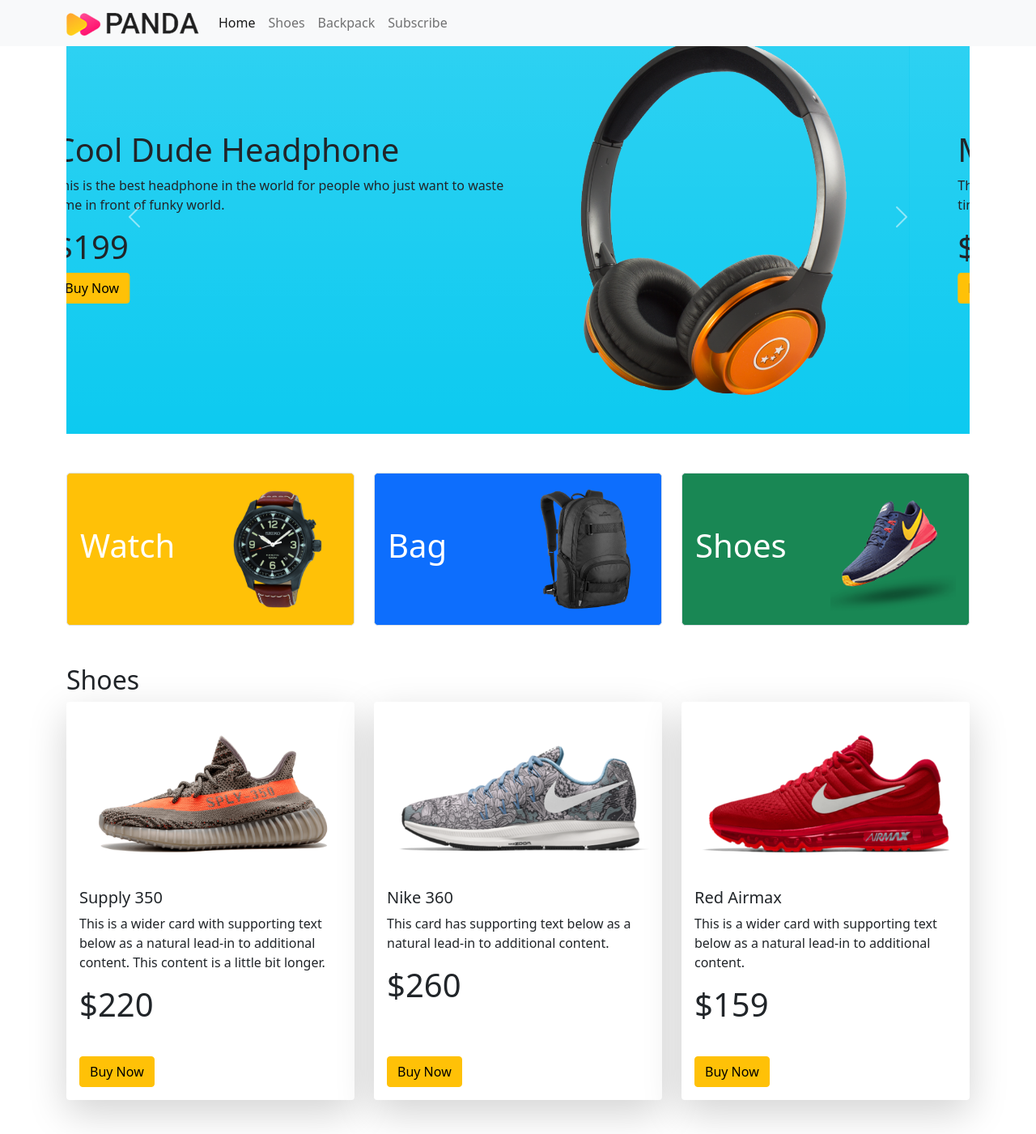
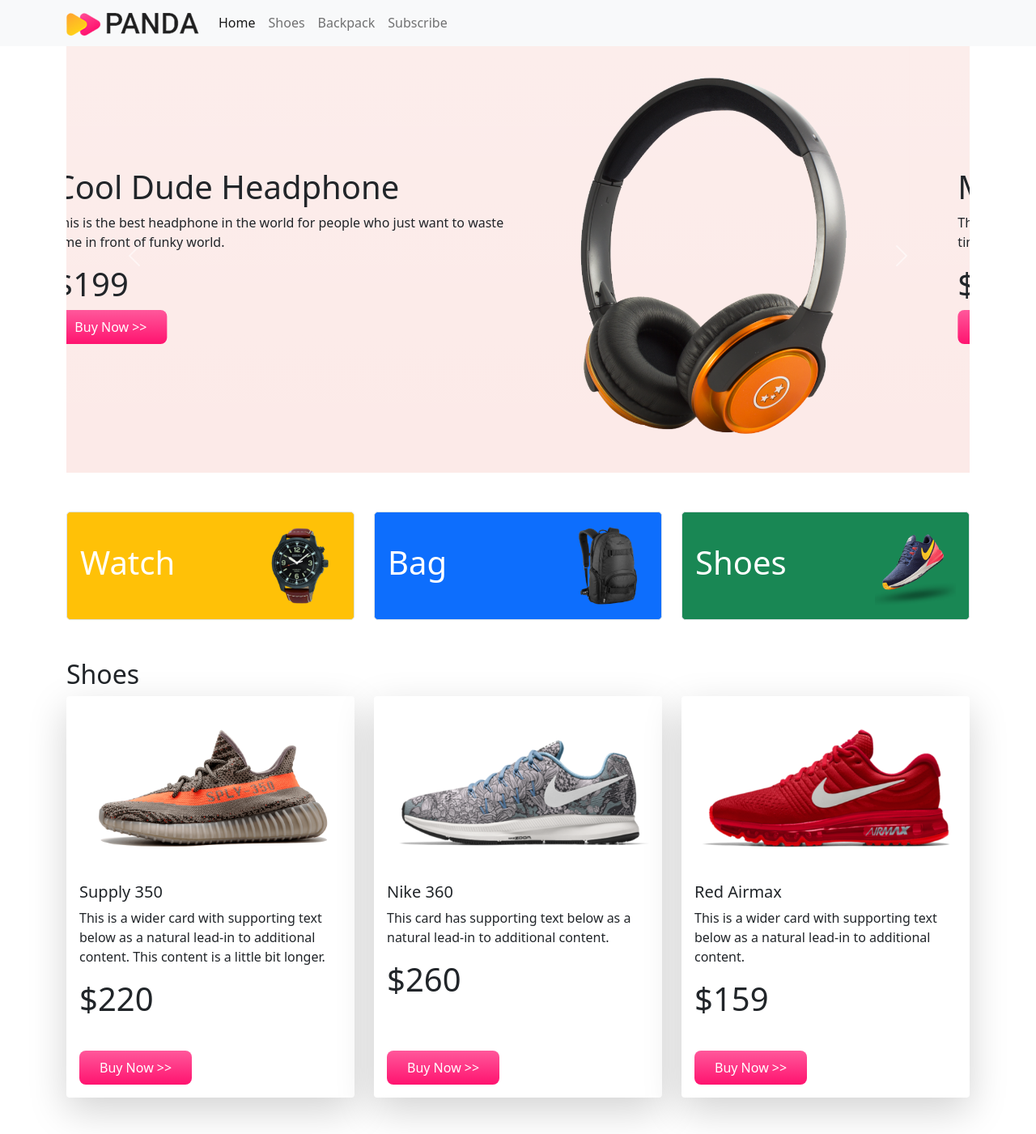
Before and after one commit to khudroo/panda-commerce-bootstrap, a plain HTML site: page index.html in a window 1280 px wide. Shown: the top 1401 px of the page at 81% size. Drawn offline with nearby package versions, Linux system fonts and the light colour scheme.

Commit message:
full website

```diff
--- a/index.html
+++ b/index.html
@@ -7,7 +7,8 @@
     <title>Panda Commerce</title>
     <!-- Bootstrap CSS -->
     <link href="https://cdn.jsdelivr.net/npm/bootstrap@5.0.2/dist/css/bootstrap.min.css" rel="stylesheet" integrity="sha384-EVSTQN3/azprG1Anm3QDgpJLIm9Nao0Yz1ztcQTwFspd3yD65VohhpuuCOmLASjC" crossorigin="anonymous">
-
+    <!-- Main Style CSS -->
+    <link rel="stylesheet" href="style.css">
 
 </head>
 <body>
@@ -15,7 +16,7 @@
     <header>
         <nav class="navbar fixed-top navbar-expand-lg navbar-light bg-light">
             <div class="container">
-              <a class="navbar-brand" href="#">
+              <a class="navbar-brand " href="#">
                 <img src="images/logo.png" alt="" >
               </a>
               <button class="navbar-toggler" type="button" data-bs-toggle="collapse" data-bs-target="#navbarSupportedContent" aria-controls="navbarSupportedContent" aria-expanded="false" aria-label="Toggle navigation">
@@ -40,17 +41,17 @@
             </div>
           </nav>
 
-          <!-- Image Slider -->
+          <!-- Image Slider Carousel -->
           <section class="container">
-            <div id="carouselExampleControls" class="carousel slide" data-bs-ride="carousel">
-                <div class="carousel-inner">
+            <div id="carouselExampleControls" class="carousel slide " data-bs-ride="carousel">
+                <div class="carousel-inner mt-5">
                   <div class="carousel-item  active">
-                      <div class="row bg-info p-5 bg-gradient d-flex align-items-center">
+                      <div class="row panda-bg-info p-5 bg-gradient d-flex align-items-center">
                           <div class="col-lg-7   ">
                               <h1>Cool Dude Headphone</h1>
                               <p>This is the best headphone in the world for people who just want to waste time in front of funky world.</p>
                               <h1>$199</h1>
-                              <button class="btn btn-warning">Buy Now</button>
+                              <button class="btn panda-btn-buynow">Buy Now >></button>
                           </div>
                           <div class="col-lg-5">
                             <img src="images/banner-images/headphone.png" class="d-block w-100" alt="...">
@@ -59,12 +60,12 @@
                   </div>
 
                   <div class="carousel-item ">
-                    <div class="row bg-info p-5 bg-gradient d-flex align-items-center">
+                    <div class="row panda-bg-info p-5 bg-gradient d-flex align-items-center">
                         <div class="col-lg-7   ">
                             <h1>Mega LCD TV For Sports</h1>
                             <p>This is the best Mega LCD TV in the world for people who just want to waste time in front of funky world.</p>
                             <h1>$620</h1>
-                            <button class="btn btn-warning">Buy Now</button>
+                            <button class="btn panda-btn-buynow">Buy Now >></button>
                         </div>
                         <div class="col-lg-5">
                           <img src="images/banner-images/tv.png" class="d-block w-100" alt="...">
@@ -73,12 +74,12 @@
                 </div>
 
                 <div class="carousel-item ">
-                    <div class="row bg-info p-5 bg-gradient d-flex align-items-center">
+                    <div class="row panda-bg-info p-5 bg-gradient d-flex align-items-center">
                         <div class="col-lg-7   ">
                             <h1>X-Box for your living room</h1>
                             <p>This is the best X-Box in the world for people who just want to waste time in front of funky world.</p>
                             <h1>$320</h1>
-                            <button class="btn btn-warning">Buy Now</button>
+                            <button class="btn panda-btn-buynow">Buy Now >></button>
                         </div>
                         <div class="col-lg-5">
                           <img src="images/banner-images/xbox.png" class="d-block w-100" alt="...">
@@ -99,7 +100,7 @@
     </header>
     <main>
         <!-- catagores -->
-        <section class="container my-5">
+        <section class="container my-5 catagores">
                 <div class="row gy-5">
                   <div class="col-lg-4 col-md-6 col-12">
                     <div class="p-3 border rounded-3 bg-warning d-flex align-items-center justify-content-between">
@@ -133,7 +134,7 @@
                       <h1>$220</h1>
                     </div>
                     <div class="border-0 m-3">
-                        <button class="btn btn-warning">Buy Now</button>
+                        <button class="btn panda-btn-buynow">Buy Now >></button>
                     </div>
                   </div>
                 </div>
@@ -146,7 +147,7 @@
                       <h1>$260</h1>
                     </div>
                     <div class="border-0 m-3">
-                        <button class="btn btn-warning">Buy Now</button>
+                        <button class="btn panda-btn-buynow">Buy Now >></button>
                     </div>
                   </div>
                 </div>
@@ -159,7 +160,7 @@
                       <h1>$159</h1>
                     </div>
                     <div class="border-0 m-3">
-                        <button class="btn btn-warning">Buy Now</button>
+                        <button class="btn panda-btn-buynow">Buy Now >></button>
                     </div>
                   </div>
                 </div>
@@ -178,7 +179,7 @@
                       <h1>$220</h1>
                     </div>
                     <div class="border-0 m-3">
-                        <button class="btn btn-warning">Buy Now</button>
+                        <button class="btn panda-btn-buynow">Buy Now >></button>
                     </div>
                   </div>
                 </div>
@@ -191,7 +192,7 @@
                       <h1>$260</h1>
                     </div>
                     <div class="border-0 m-3">
-                        <button class="btn btn-warning">Buy Now</button>
+                        <button class="btn panda-btn-buynow">Buy Now >></button>
                     </div>
                   </div>
                 </div>
@@ -204,20 +205,20 @@
                       <h1>$159</h1>
                     </div>
                     <div class="border-0 m-3">
-                        <button class="btn btn-warning">Buy Now</button>
+                        <button class="btn panda-btn-buynow">Buy Now >></button>
                     </div>
                   </div>
                 </div>
               </div>
         </section>
         <!-- subscribe  -->
-        <section id="subscribe" style="height: 300px;" class="container rounded-3 d-flex justify-content-center align-items-center bg-info my-5">
+        <section id="subscribe" style="height: 300px;" class="container rounded-3 d-flex justify-content-center align-items-center panda-bg-info my-5">
             <div>
               <h2>LET'S STAY IN TOUCH</h2>
             <P>Get updates on sales, specials and more</P>
-            <input type="text" placeholder="Your Email">
+            <input class="form-control"type="text" placeholder="Your Email">
             <br>
-            <button class="btn btn-warning">Submit</button>
+            <button class="btn panda-btn-buynow">Submit</button>
             </div>
         </section>
     </main>
--- /dev/null
+++ b/style.css
@@ -0,0 +1,20 @@
+.panda-bg-info{
+    background-color: #fceae8;
+}
+
+.panda-btn-buynow{
+    color: white;
+    border-radius: 8px;
+    padding: 9px 25px;
+    border: none;
+    background-image: linear-gradient(to bottom, #FF589B 0%, #FF136F 100%);
+}
+
+.panda-btn-buynow:hover{
+    color: white;
+    background-image: linear-gradient(to bottom, #FF589B 100%, #FF136F 0%);
+
+}
+.catagores img{
+    width: 100px;
+}
```
